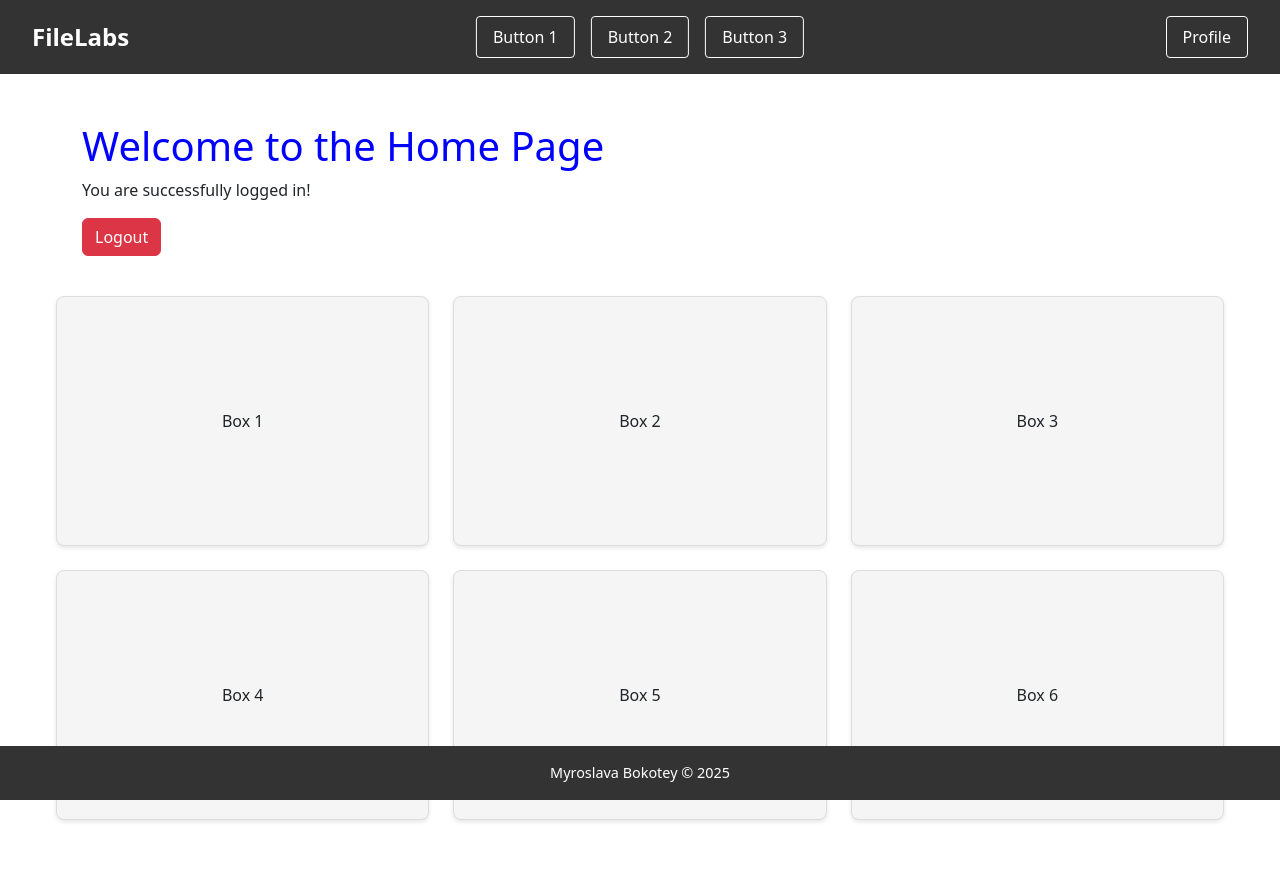
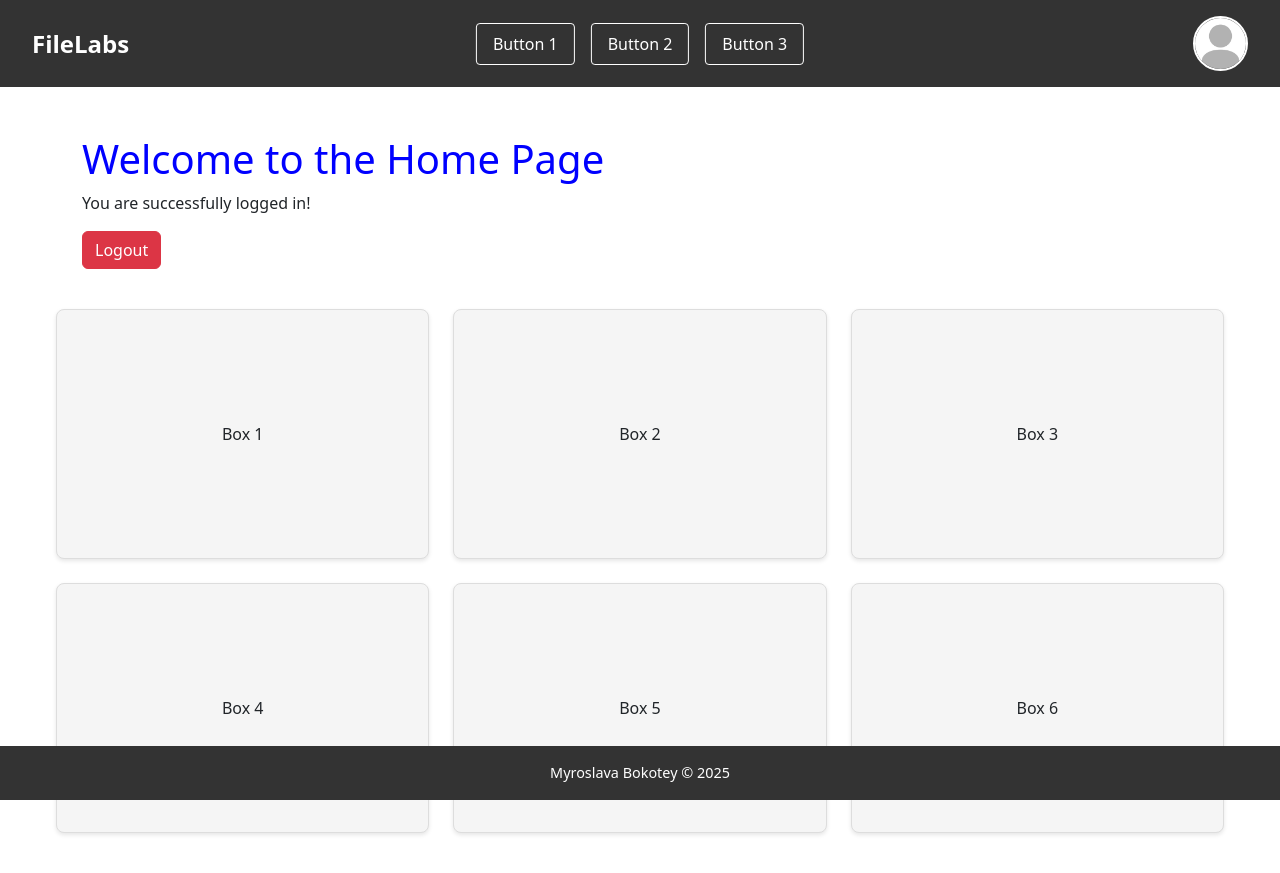
Before and after one commit to mirrosyaa/FileLabs, a React (Create React App) app in the folder client/: page /home in a window 1280 px wide. Built offline with nearby package versions, Linux system fonts and the light colour scheme; no server answers; sample sign-in values are in the browser's storage.

Commit message:
added logic to display user photo on navbar

```diff
--- a/client/src/CSS/navbar.css
+++ b/client/src/CSS/navbar.css
@@ -46,13 +46,22 @@
 }
 
 .profile-link {
-  color: white;
+  display: flex;
+  align-items: center;
   text-decoration: none;
-  padding: 0.5rem 1rem;
-  border: 1px solid white;
-  border-radius: 4px;
 }
 
-.profile-link:hover {
-  background-color: rgba(255, 255, 255, 0.1);
+.profile-photo {
+  width: 55px;
+  height: 55px;
+  border-radius: 50%; /* Makes it circular */
+  object-fit: cover; /* Ensures image fills the circle without distortion */
+  border: 2px solid #fff; /* Optional: white border around photo */
+  cursor: pointer;
+  transition: transform 0.2s ease;
 }
+
+.profile-photo:hover {
+  transform: scale(1.1); /* Slight zoom on hover */
+  box-shadow: 0 0 10px rgba(255, 255, 255, 0.5);
+}
--- a/client/src/components/navbar.jsx
+++ b/client/src/components/navbar.jsx
@@ -1,8 +1,37 @@
-import React from "react";
+import React, { useState, useEffect } from "react";
 import "../CSS/navbar.css";
 import { Link } from "react-router-dom";
+import axios from "axios";
+import defaultPhoto from "../media/defaultProfile.jpg";
 
 function Navbar() {
+  const [profilePhoto, setProfilePhoto] = useState(defaultPhoto);
+
+  useEffect(() => {
+    // Fetch user's profile photo from database
+    const getUserPhoto = async () => {
+      try {
+        const response = await axios.get(
+          "http://localhost:3001/users/profilePhoto",
+          { responseType: "blob" }
+        );
+        const photoUrl = URL.createObjectURL(response.data);
+        setProfilePhoto(photoUrl); // Updates to user's photo
+      } catch (err) {
+        console.error("Error fetching profile photo:", err);
+      }
+    };
+
+    getUserPhoto();
+
+    // Cleanup: revoke object URL when component unmounts
+    return () => {
+      if (profilePhoto !== defaultPhoto) {
+        URL.revokeObjectURL(profilePhoto);
+      }
+    };
+  });
+
   return (
     <nav className="navbar">
       <div className="nav-brand">
@@ -16,7 +45,9 @@ function Navbar() {
       </div>
 
       <div className="nav-right">
-        <Link to="/profile" className="profile-link">Profile</Link>
+        <Link to="/profile" className="profile-link">
+          <img src={profilePhoto} alt="profile" className="profile-photo" />
+        </Link>
       </div>
     </nav>
   );
```
Also changed, not shown: client/src/media/defaultProfile.jpg (added).
